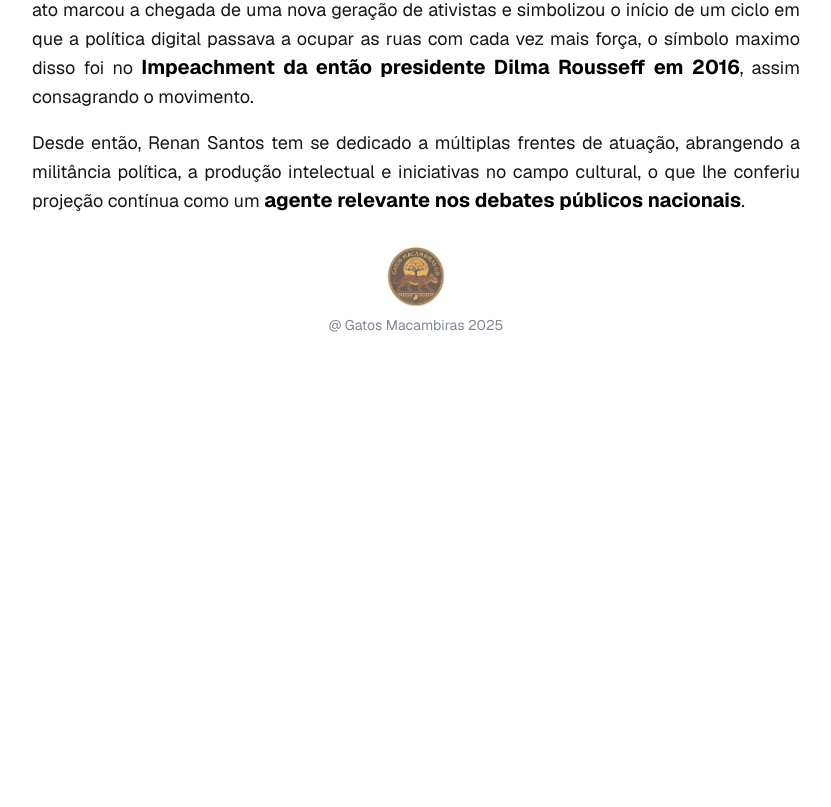
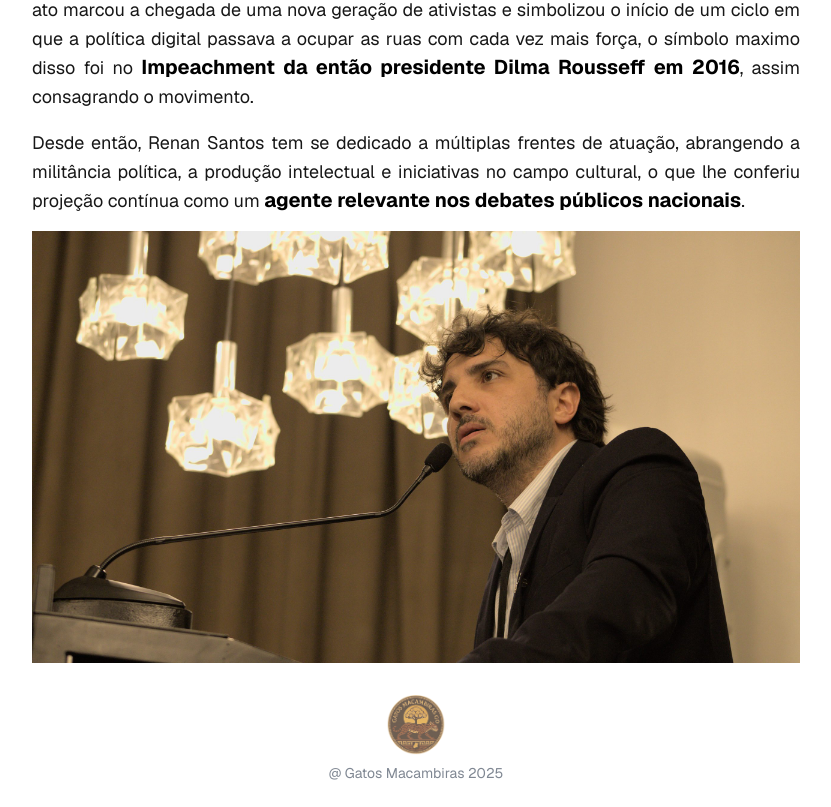
Before and after one commit to Cryptveil/renan-santos, a Next.js app: page / in a window 1280 px wide. Shown: the part 2958-3765 px from the top of the page, without its empty margins (224-1055 px from the left). Before the commit the page ends 3317 px from the top, so only its background shows below. Built offline with nearby package versions, Linux system fonts and the light colour scheme.

Commit message:
Update page.js

```diff
--- a/app/page.js
+++ b/app/page.js
@@ -73,7 +73,7 @@ Renan Santos apoia a <b style={{color: "var(--highlight)"}} className="text-xl">
         </div>
         <Image
           src="/3.jpg"
-          alt="Renan Santos discursando"
+          alt="Renan Santos segurando a bandeira do partido Missão"
           height={0}
           width={800}
         />
@@ -92,6 +92,12 @@ Nascido em 14 de fevereiro de 1984, em São Paulo, Renan Santos iniciou sua atua
     <p>
     Desde então, Renan Santos tem se dedicado a múltiplas frentes de atuação, abrangendo a militância política, a produção intelectual e iniciativas no campo cultural, o que lhe conferiu projeção contínua como um <b style={{color: "var(--highlight)"}} className="text-xl">agente relevante nos debates públicos nacionais</b>.
     </p>
+        <Image
+          src="/2.jpg"
+          alt="Renan Santos discursando"
+          height={0}
+          width={800}
+        />
         </div>
       </main>
 
```
